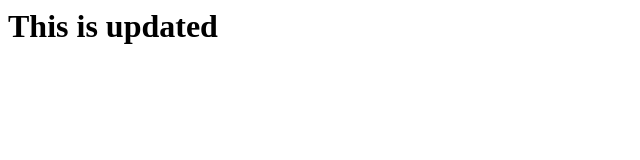
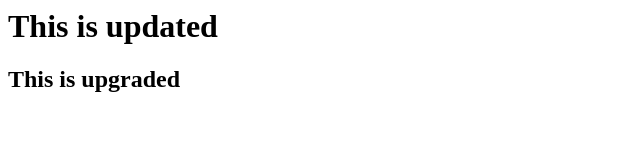
Before and after one commit to Thorat-Aniket/iacsd, a plain HTML site: page index.html in a window 1280 px wide. Shown: the whole page, without its empty margins (0-640 px from the left). Drawn offline with Linux system fonts and the light colour scheme.

Commit message:
This is upgraded

```diff
--- a/index.html
+++ b/index.html
@@ -3,6 +3,7 @@
 <title>This is my first commit</title>
 <body>
 <h1>This is updated</h1>
+<h2>This is upgraded</h2>
 </body>
 </head>
 </html>
```
